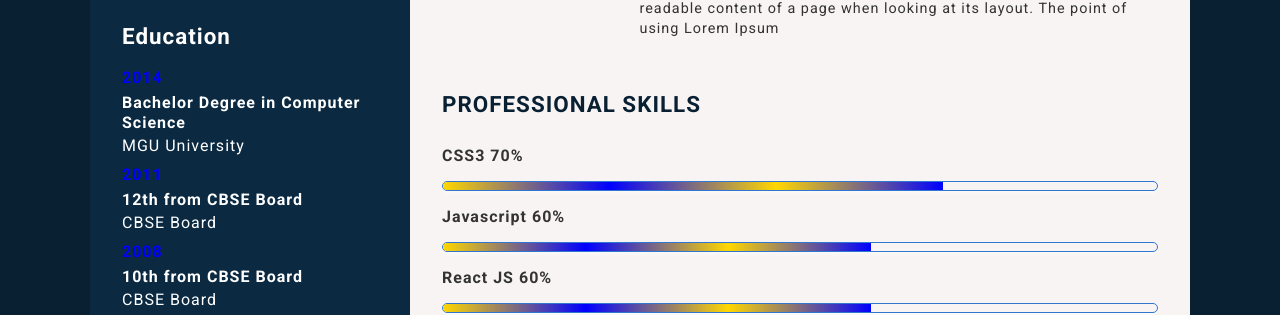
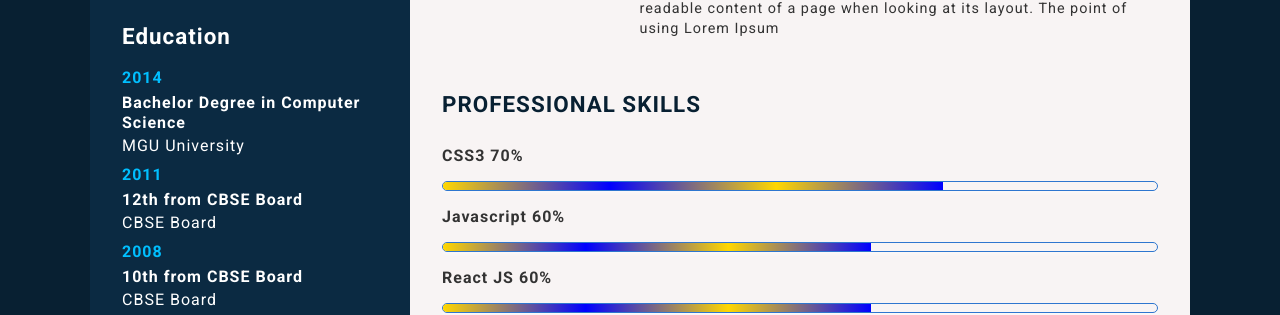
Before and after one commit to iamtechnicalsuresh/my-portfolio, a Next.js app: page /resume in a window 1280 px wide. Shown: the part 777-1092 px from the top of the page. Built offline with nearby package versions, Linux system fonts and the light colour scheme.

Commit message:
Bux Fixed

```diff
--- a/pages/contact.js
+++ b/pages/contact.js
@@ -31,7 +31,7 @@ const contact = () => {
       <Meta title="Contact" />
       <section className="section">
         <TextHeading text="CONTACT US" fontSize="2rem" margin="2rem" />
-        <div className="grid grid-col-2 grid-gap-1">
+        <div className="grid grid-col-2 gap-2">
           <motion.div
             initial={{ x: "-100vw" }}
             animate={{ x: 0 }}
--- a/pages/resume.js
+++ b/pages/resume.js
@@ -103,7 +103,7 @@ const resume = () => {
                   text="2014"
                   fontSize="1rem"
                   fontWeight="bold"
-                  color="blue"
+                  color=" deepskyblue"
                   lineHeight="15px"
                 />
                 <TextHeading
@@ -123,7 +123,7 @@ const resume = () => {
                   text="2011"
                   fontSize="1rem"
                   fontWeight="bold"
-                  color="blue"
+                  color=" deepskyblue"
                   lineHeight="15px"
                 />
                 <TextHeading
@@ -143,7 +143,7 @@ const resume = () => {
                   text="2008"
                   fontSize="1rem"
                   fontWeight="bold"
-                  color="blue"
+                  color=" deepskyblue"
                   lineHeight="15px"
                 />
                 <TextHeading
--- a/styles/globals.css
+++ b/styles/globals.css
@@ -78,6 +78,10 @@ body {
 
 .grid-gap-1 {
   gap: 1rem;
+}
+
+.gap-2 {
+  gap: 2rem;
 }
 
 .my-1 {
```
